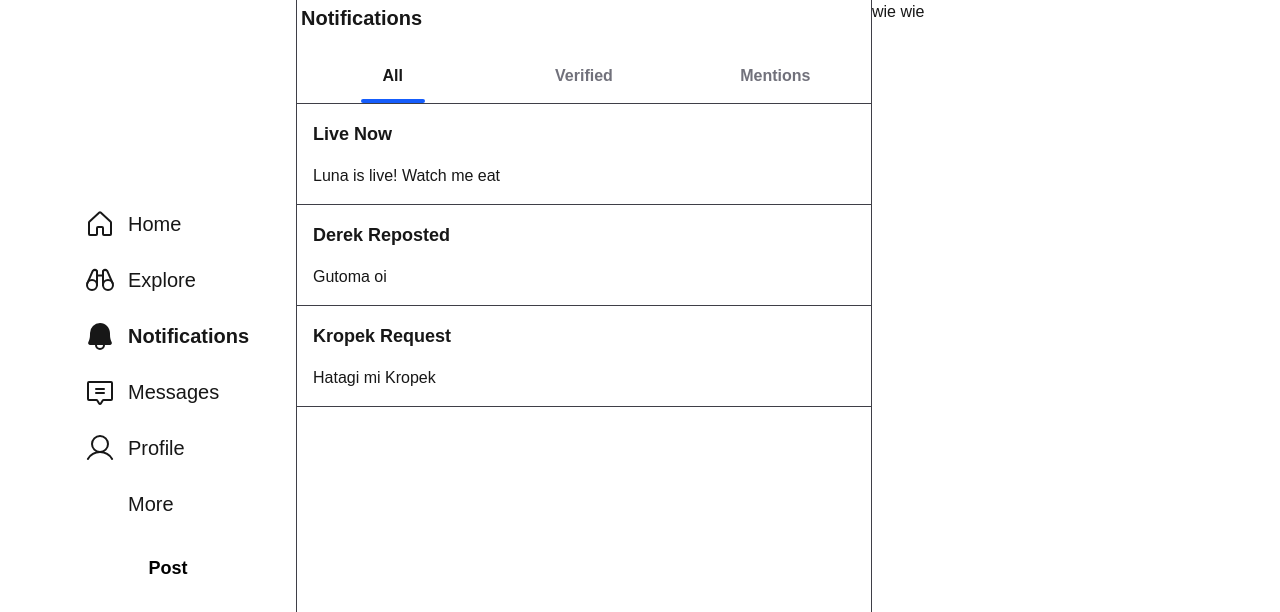
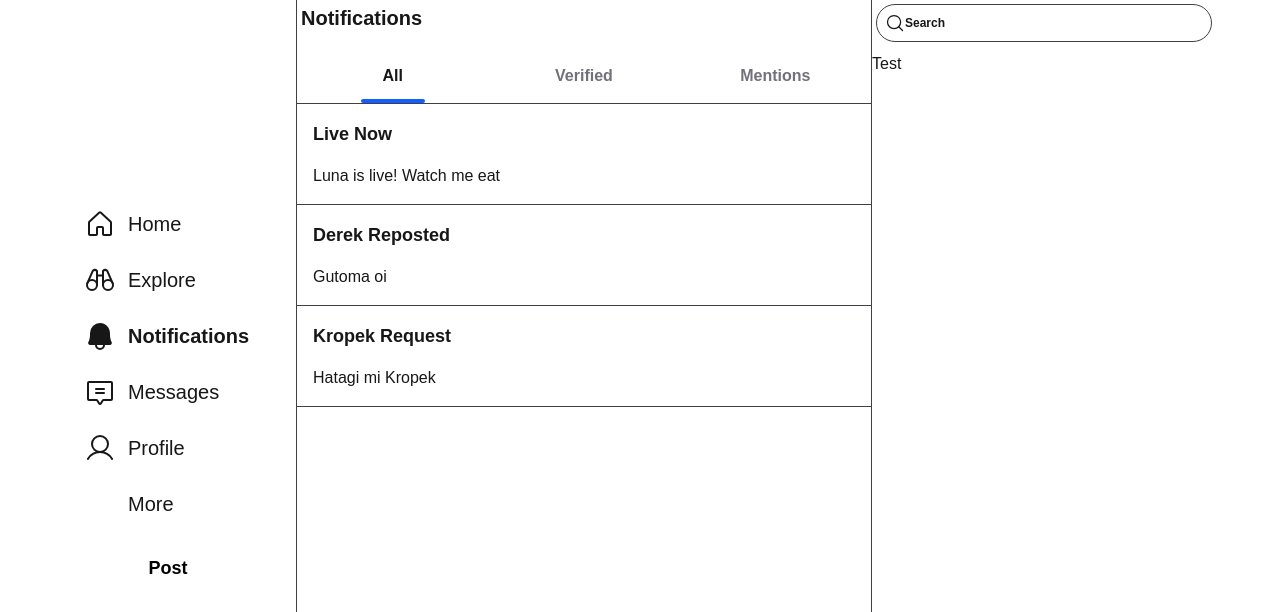
Before and after one commit to pickachuuu/kaleido-client, a Next.js app: page /notifications in a window 1280 px wide. Shown: the top 612 px of the page. Built offline with nearby package versions, Linux system fonts and the light colour scheme.

Commit message:
feat: integrate StickyContainer and SearchBar in NotificationsLayout

```diff
--- a/src/app/(dashboard)/notifications/layout.tsx
+++ b/src/app/(dashboard)/notifications/layout.tsx
@@ -1,7 +1,10 @@
 import LayoutContainer from "@/components/layout/LayoutContainer"
 import MainLayout from "@/components/layout/MainLayout"
 import StickyPanel from "@/components/layout/StickyPanel"
-import AllNotifs from "@/components/notification/AllNotifs"
+import Header from "@/components/ui/Header"
+import StickyContainer from "@/components/ui/StickyContainer"
+import SearchBar from "@/components/ui/SearchBar"
+import ScrollableContent from "@/components/ui/ScrollableContent"
 
 export default function NotificationsLayout({
     children }: { children: React.ReactNode
@@ -14,8 +17,18 @@ export default function NotificationsLayout({
                     </MainLayout>
 
                     <StickyPanel>
-                        wie wie
+                        <StickyContainer variant={"solid"} className="">
+                            <Header>
+                                <SearchBar/>
+                            </Header>
+                        </StickyContainer>
+
+                        <ScrollableContent>
+                            Test
+                        </ScrollableContent>
+
                     </StickyPanel>
+
                 </LayoutContainer>
             </div>
         )
```
